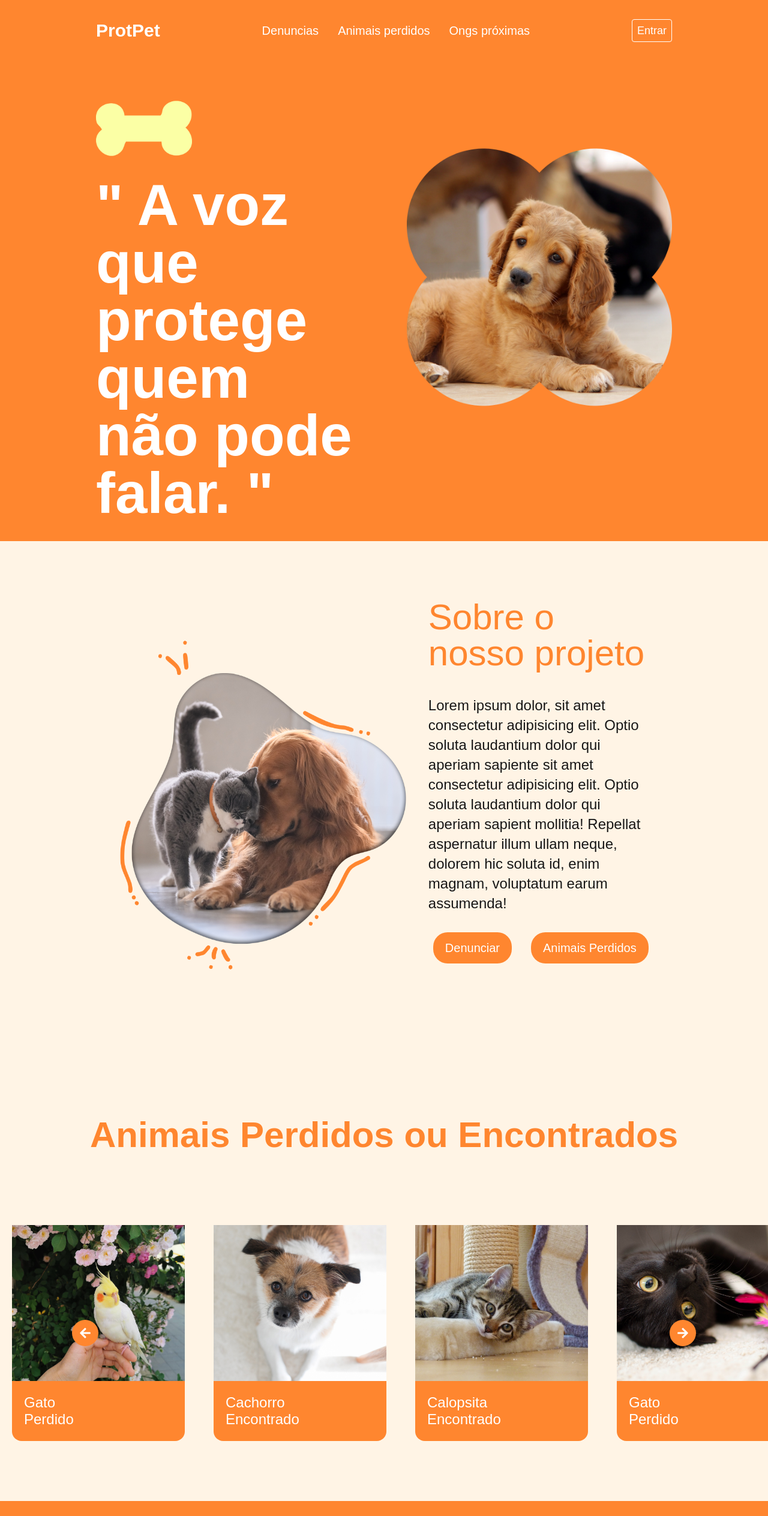
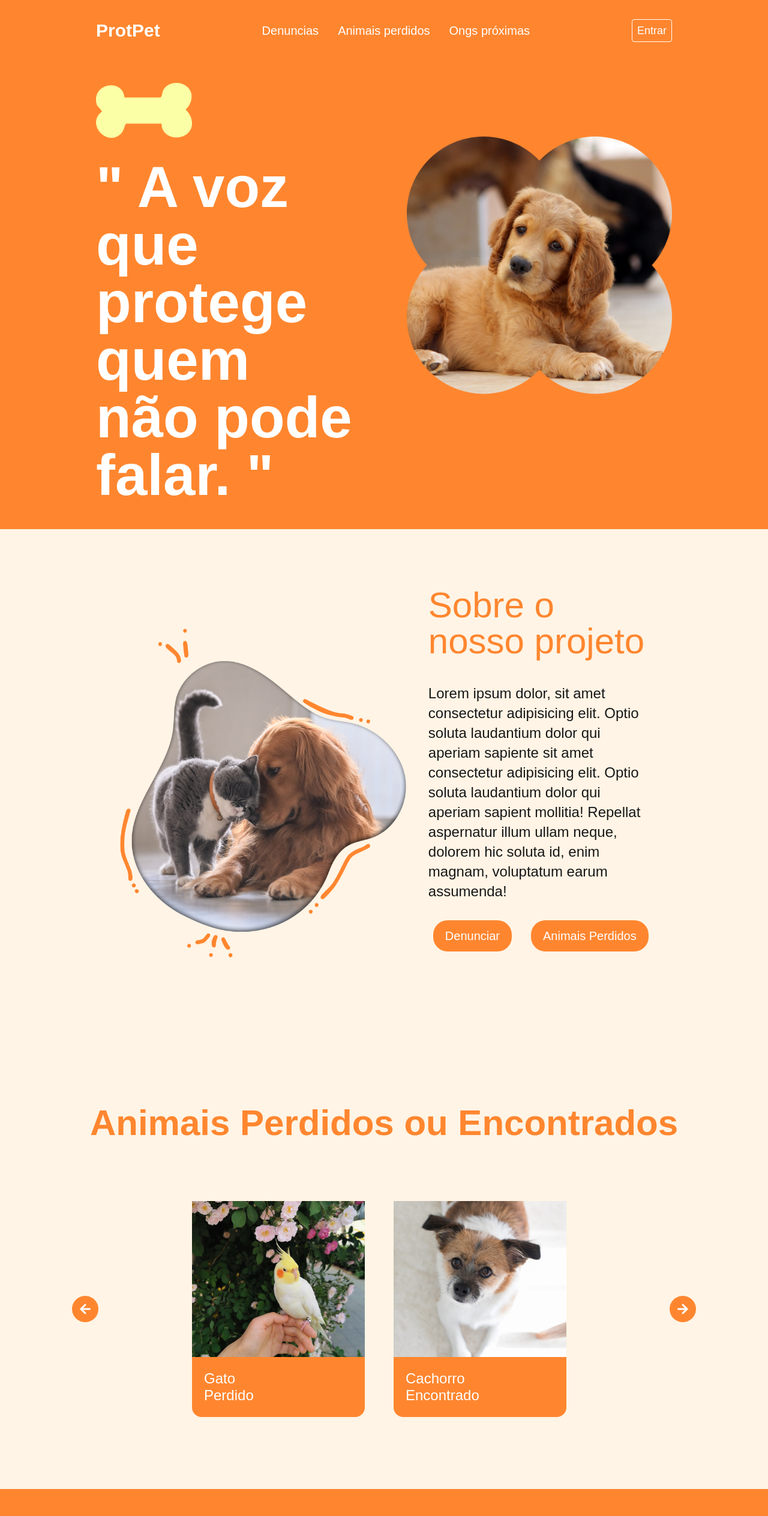
Before and after one commit to eduardo-gabriel-frainer/ProtPet, a Next.js app: page / in a window 1280 px wide. Shown: the top 2527 px of the page at 60% size. Built offline with nearby package versions, Linux system fonts and the light colour scheme.

Commit message:
fix: arrumar carousel

```diff
--- a/src/app/components/carousel.tsx
+++ b/src/app/components/carousel.tsx
@@ -1,5 +1,5 @@
 "use client";
-import { useState } from "react";
+import { useState, useEffect } from "react";
 import Card from "./card";
 import { FaArrowLeft, FaArrowRight } from "react-icons/fa";
 
@@ -10,20 +10,38 @@ export default function Carousel() {
     { id: 3, especie: "Calopsita", status: "Encontrado", image: "/imagesCarousel/3.png" },
     { id: 4, especie: "Gato", status: "Perdido", image: "/imagesCarousel/4.png" },
     { id: 5, especie: "Cabra", status: "Perdido", image: "/imagesCarousel/5.png" },
-    { id: 4, especie: "Gato", status: "Perdido", image: "/imagesCarousel/6.png" },
-    { id: 5, especie: "Cabra", status: "Perdido", image: "/imagesCarousel/7.png" },
-
-    { id: 5, especie: "", status: "Ver mais!!!", image: "/imagesCarousel/vermais.png" },
+    { id: 6, especie: "Gato", status: "Perdido", image: "/imagesCarousel/6.png" },
+    { id: 7, especie: "Cabra", status: "Perdido", image: "/imagesCarousel/7.png" },
+    { id: 8, especie: "", status: "Ver mais!!!", image: "/imagesCarousel/vermais.png" },
   ];
 
   const [index, setIndex] = useState(0);
+  const [cardsVisiveis, setCardsVisiveis] = useState(4);
+  const [cardWidth] = useState(320);
 
+  useEffect(() => {
+    const handleResize = () => {
+      if (window.innerWidth < 1000) {
+        setCardsVisiveis(1)
+      } else if (window.innerWidth < 1400) {
+        setCardsVisiveis(2);
+      } else if (window.innerWidth < 1780) {
+        setCardsVisiveis(3);
+      } else {
+        setCardsVisiveis(4);
+      }
+    };
 
-   const avancar = () => {
-        if (index < pets.length - 4) {
-            setIndex(index + 1)
-        }
+    handleResize();
+    window.addEventListener("resize", handleResize);
+    return () => window.removeEventListener("resize", handleResize);
+  }, []);
+
+  const avancar = () => {
+    if (index < pets.length - cardsVisiveis) {
+      setIndex(index + 1);
     }
+  };
 
   const voltar = () => {
     if (index > 0) {
@@ -40,18 +58,23 @@ export default function Carousel() {
       </button>
 
       {/* Área dos cards */}
-      <div className="flex overflow-hidden h-100 pl-5 pt-5 w-[1330px]">
+      <div
+        className="overflow-hidden transition-all duration-300"
+        style={{
+          width: `${cardsVisiveis * cardWidth}px`,
+        }}
+      >
         <div
           className="flex transition-transform duration-500"
           style={{ transform: `translateX(-${index * 335}px)` }}
         >
-          {pets.map((pet) => (
+           {pets.map((pet) => (
             <Card key={pet.id} pet={pet} />
           ))}
         </div>
       </div>
 
-      {/* Botão direita */}
+        {/* Botão direita */}
       <button className="absolute right-30 bg-[#FF862F] text-white rounded-full hover:bg-[#ff730e] p-3 text-3xl z-900"
       onClick={avancar}>
           <FaArrowRight size={20}/>
--- a/src/app/components/secaoIntro.tsx
+++ b/src/app/components/secaoIntro.tsx
@@ -1,11 +1,9 @@
 export default function secaoIntro() {
     return(
-    <div className="min-h-screen bg-[#FF862F] flex items-center justify-between px-40">
-        <div className="text-white text-8xl align-items font-semibold">
+    <div className="min-h-screen bg-[#FF862F] flex items-center justify-between px-40 -mt-5">
+        <div className="text-white text-8xl align-items font-semibold -mt-5">
           <img src="/osso.png" className="w-40 h-auto hover:scale-110 duration-300" />
-          <div>" A voz que</div>
-          <div>protege quem</div>
-          <div>não pode falar. "</div>
+          <div>" A voz que <br />protege quem <br />não pode falar. "</div>
         </div>
 
         <div className="text-white text-6xl align-items">
```
